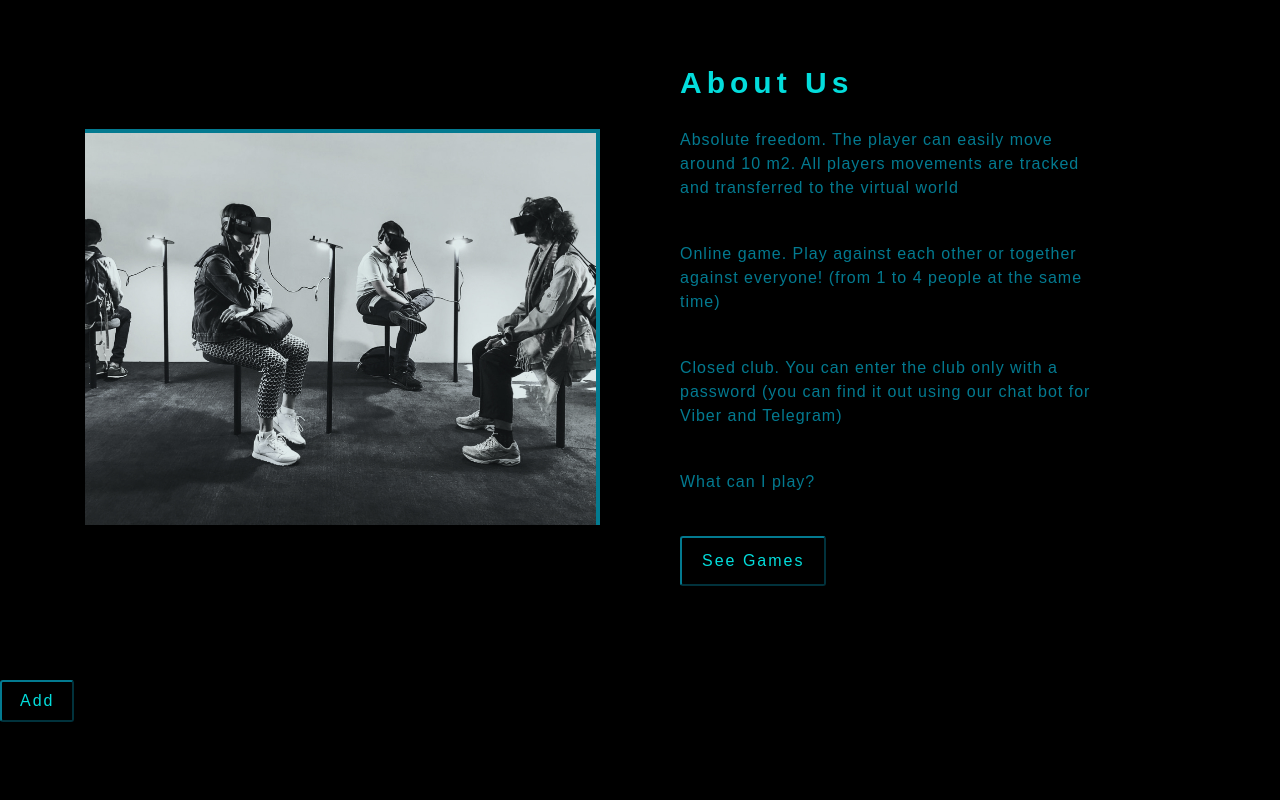
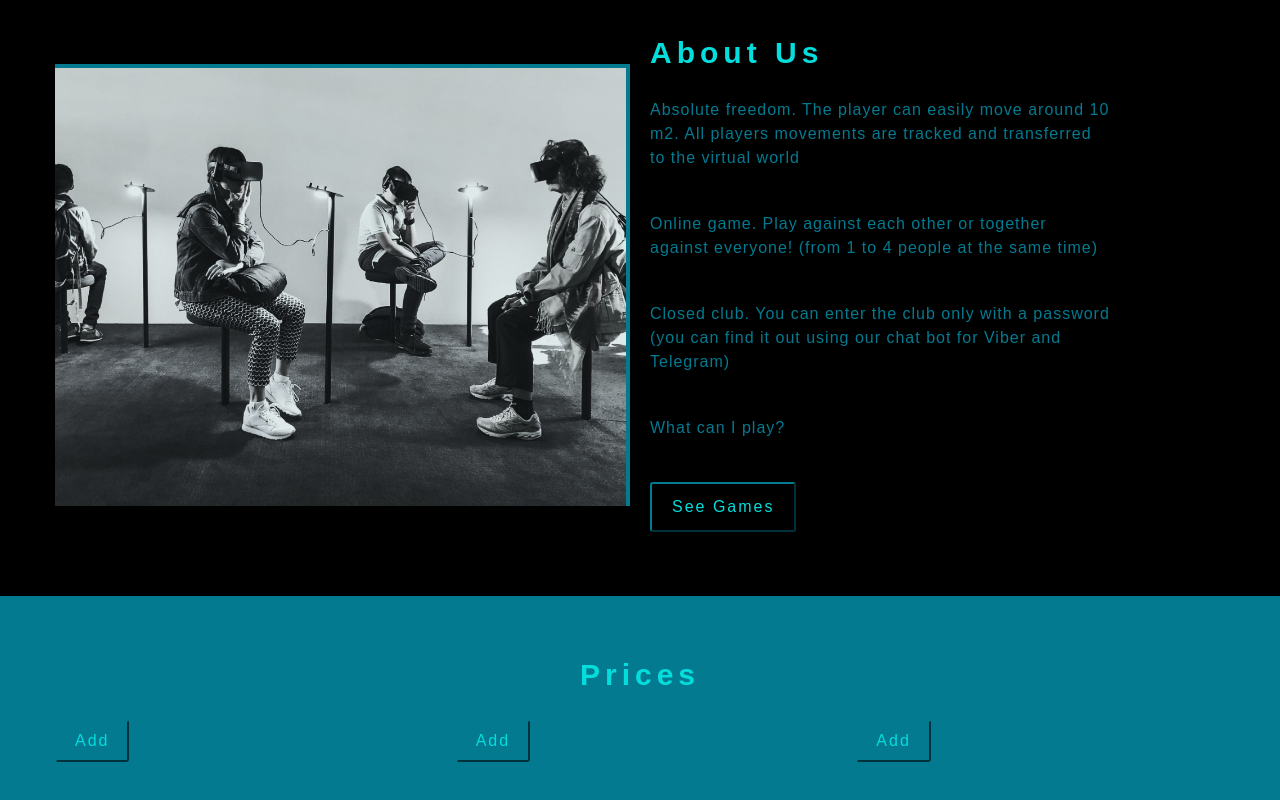
Before and after one commit to uly-ana/vr, a React (Create React App) app: page / in a window 1280 px wide. Shown: the part 826-1626 px from the top of the page. Before the commit the page ends 1548 px from the top, so only its background shows below. Built offline with nearby package versions, Linux system fonts and the light colour scheme.

Commit message:
added style for Cards section

```diff
--- a/src/components/home/About.js
+++ b/src/components/home/About.js
@@ -64,9 +64,13 @@ ${media.desktop `
     width: 100vw;
     max-width: 1170px;
     display: grid;
+    .about-img,
+.about-info {
+    padding: ${setRem(0)};
+};
     grid-template-columns: 1fr 1fr;
     grid-column-gap: ${setRem(20)};
-    .about-img{
+    .about-img, .about-info{
         align-self: center;
     }
 
--- a/src/components/home/Cards.js
+++ b/src/components/home/Cards.js
@@ -1,12 +1,48 @@
 import React, { Component } from 'react'
 import Card from './Card'
+import styled from "styled-components"
+import Title from '../globals/Title'
+import Section from '../globals/Section'
+import cards from './data'
+import {setColor, setRem, media } from '../../styles'
 
 export default class Cards extends Component {
+    state = {
+        cards: cards
+    }
+
+
+
     render() {
         return (
-            <div>
-                <Card/>
-            </div>
+            <Section color={setColor.mainBlue} >
+                <Title title="prices" center/>
+                <CardsCenter>
+                   {this.state.cards.map(card => {
+                       return <Card key={card.id} card={card}/>
+                   })}
+                </CardsCenter>
+            </Section>
         )
     }
 }
+
+const CardsCenter = styled.div`
+width: 90vw;
+margin: 0 auto;
+${media.tablet`
+display: grid;
+grid-template-columns: 1fr 1fr;
+grid-column-gap: ${setRem(32)};
+`};
+${media.desktop`
+    width: 100vw;
+    max-width: 1170px;
+
+`};
+${media.large`
+  grid-template-columns: repeat(3,1fr);
+
+`}
+
+`
--- a/src/components/home/data.js
+++ b/src/components/home/data.js
@@ -1,6 +1,6 @@
-import card1 from "../../images/card1.jpeg";
-import card2 from "../../images/card2.jpeg";
-import card3 from "../../images/card3.jpeg";
+import card1 from "../../images/card1.jpg";
+import card2 from "../../images/card2.jpg";
+import card3 from "../../images/card3.jpg";
 
 export default [
   {
```
